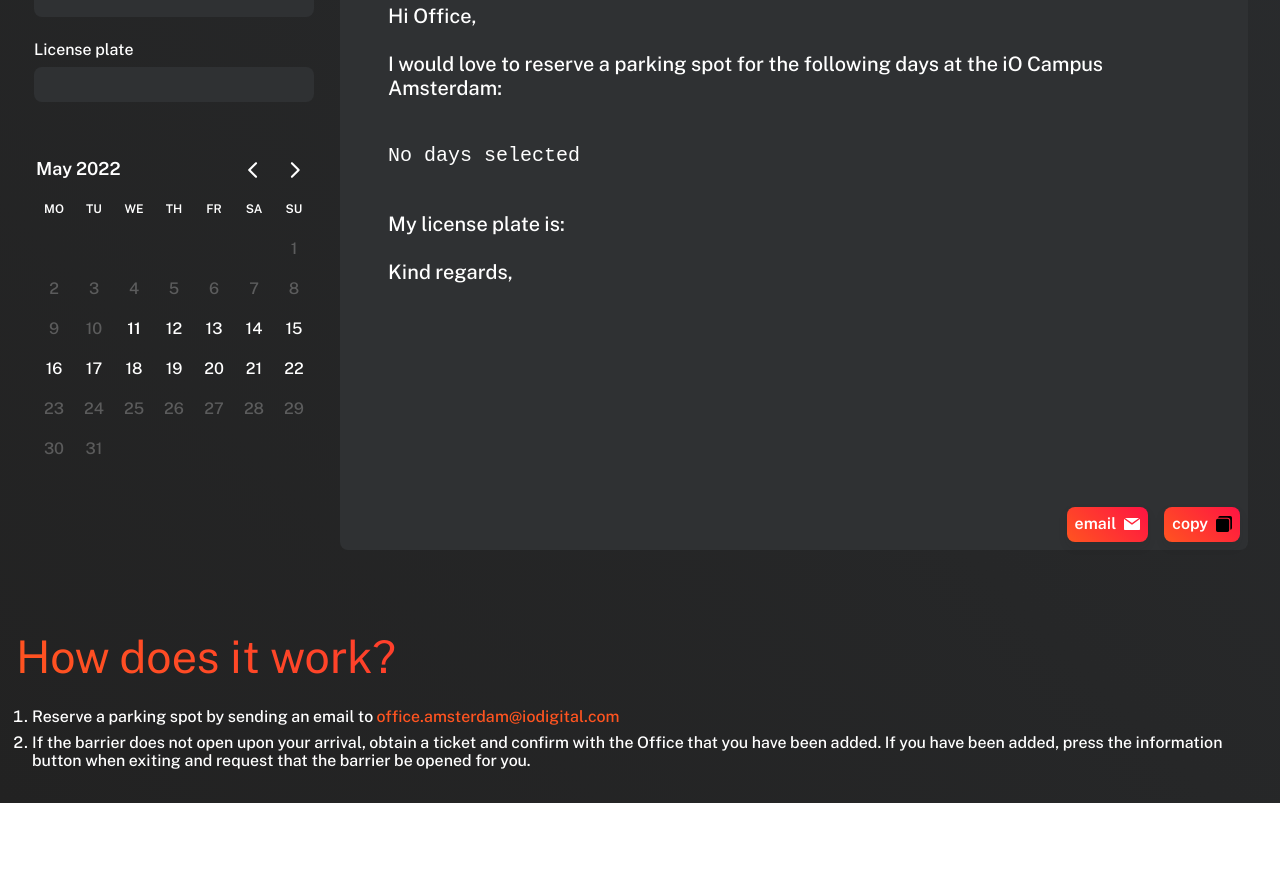
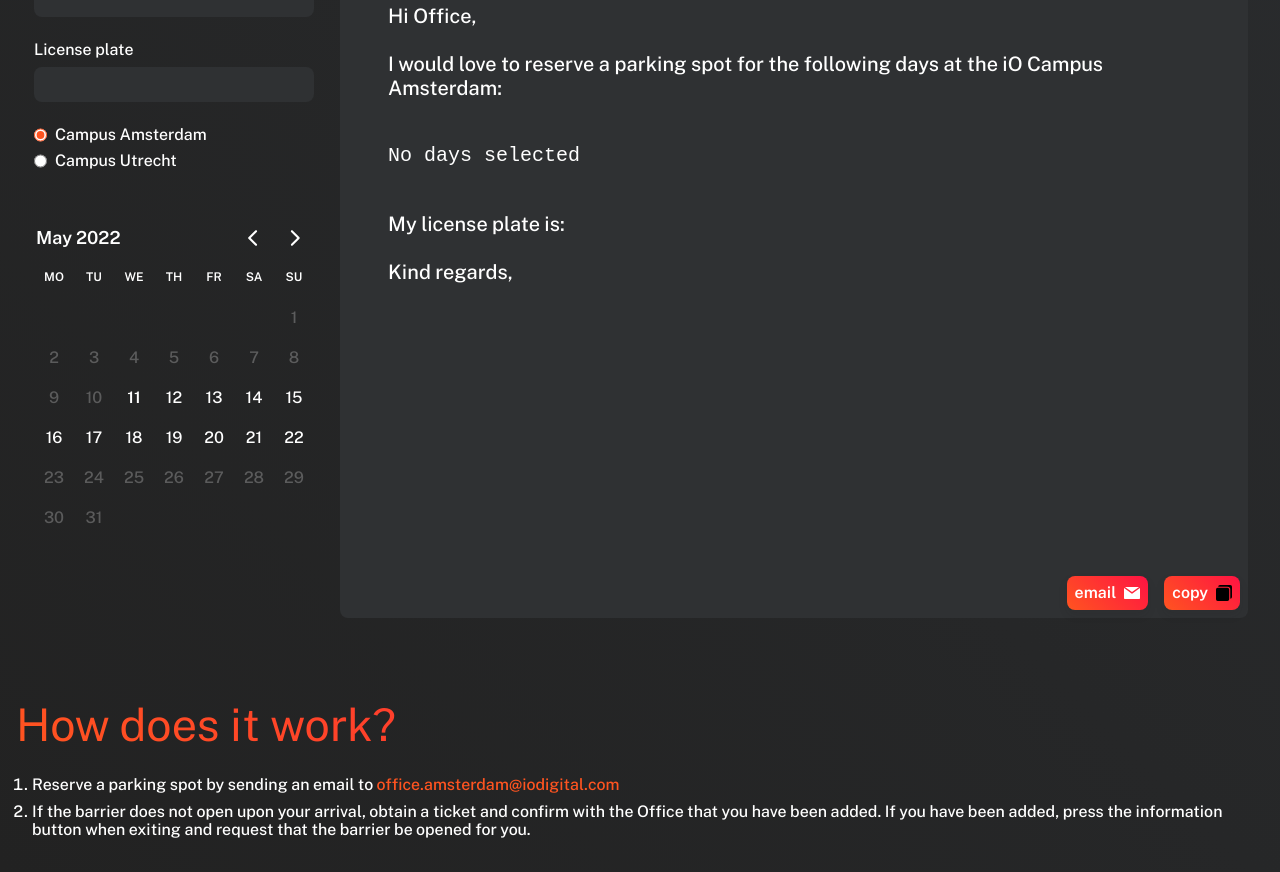
Before and after one commit to DaveBitter/io-campus-amsterdam-parking, a Next.js app: page / in a window 1280 px wide. Shown: the part 360-1232 px from the top of the page. Before the commit the page ends 1163 px from the top, so only its background shows below. Built offline with nearby package versions, Linux system fonts and the light colour scheme.

Commit message:
feat(app): add campus picker

```diff
--- a/pages/index.tsx
+++ b/pages/index.tsx
@@ -69,6 +69,7 @@ const Home = () => {
 
   const [name, setName] = useState<string | null>(null);
   const [licensePlate, setLicensePlate] = useState<string | null>(null);
+  const [campus, setCampus] = useState<string | null>(null);
   const [selectedDays, setSelectedDays] = React.useState<Date[]>();
   const [selectedPartsOfDay, setSelectedPartsOfDay] = useState({});
   const [showCopiedFeedback, setShowCopiedFeedback] = useState(false);
@@ -76,11 +77,13 @@ const Home = () => {
   useEffect(() => {
     name && window.localStorage.setItem("name", name);
     licensePlate && window.localStorage.setItem("licensePlate", licensePlate);
-  }, [name, licensePlate]);
+    campus && window.localStorage.setItem("campus", campus);
+  }, [name, licensePlate, campus]);
 
   useEffect(() => {
     setName(window.localStorage.getItem("name") || null);
     setLicensePlate(window.localStorage.getItem("licensePlate") || null);
+    setCampus(window.localStorage.getItem("campus") || "Amsterdam");
   }, []);
 
   const outputRef = useRef<HTMLHtmlElement>(null);
@@ -97,18 +100,27 @@ const Home = () => {
 
   const [mailtoBody, setMailtoBody] = useState<string | null>(null);
   useEffect(() => {
-    outputRef?.current?.innerHTML &&
-      setMailtoBody(replaceAll(outputRef.current?.innerHTML, "<br>", "%0D%0A"));
-  }, [name, licensePlate, selectedDays]);
+    // setTimeout is needed to wait for the DOM to update
+    setTimeout(() => {
+      outputRef?.current?.innerHTML &&
+        setMailtoBody(
+          replaceAll(
+            replaceAll(outputRef.current?.innerHTML, "<br>", "%0D%0A"),
+            "<!-- -->",
+            ""
+          )
+        );
+    }, 0);
+  }, [name, licensePlate, campus, selectedDays]);
 
   return (
     <>
       <main>
-        <h1 className="text-colored">iO Amsterdam Campus Parking</h1>
+        <h1 className="text-colored">iO {campus} Campus Parking</h1>
         <p className="copy--large">
           Easily create an email template to let{" "}
-          <a href="mailto:office.amsterdam@iodigital.com">
-            office.amsterdam@iodigital.com
+          <a href={`mailto:office.${campus?.toLowerCase()}@iodigital.com`}>
+            office.{campus?.toLowerCase()}@iodigital.com
           </a>{" "}
           know that you want to reserve a parking spot.
         </p>
@@ -142,6 +154,36 @@ const Home = () => {
                 onChange={({ target }) => setLicensePlate(target.value)}
                 required
               />
+            </div>
+            <div className="form__item">
+              <div className="form__radio-container">
+                <label className="form__label" htmlFor="campus-amsterdam">
+                  Campus Amsterdam
+                </label>
+                <input
+                  id="campus-amsterdam"
+                  className="form__input"
+                  type="radio"
+                  name="campus"
+                  checked={campus === "Amsterdam"}
+                  onChange={() => setCampus("Amsterdam")}
+                  required
+                />
+              </div>
+              <div className="form__radio-container">
+                <label className="form__label" htmlFor="campus-utrecht">
+                  Campus Utrecht
+                </label>
+                <input
+                  id="campus-utrecht"
+                  className="form__input"
+                  type="radio"
+                  name="campus"
+                  checked={campus === "Utrecht"}
+                  onChange={() => setCampus("Utrecht")}
+                  required
+                />
+              </div>
             </div>
             <div className="form__item">
               {disabledDays && (
@@ -227,7 +269,7 @@ const Home = () => {
             Hi Office,
             <br />
             <br />I would love to reserve a parking spot for the following days
-            at the iO Campus Amsterdam:
+            at the iO Campus {campus}:
             <br />
             <br />
             {selectedDays ? (
@@ -269,7 +311,7 @@ const Home = () => {
         <div className="actions">
           <a
             className="mailto-link"
-            href={`mailto:office.amsterdam@iodigital.com?subject=Parking spot reservation request ${name} (${licensePlate})&body=${mailtoBody}`}
+            href={`mailto:office.${campus?.toLowerCase()}@iodigital.com?subject=Parking spot reservation request ${name} (${licensePlate})&body=${mailtoBody}`}
           >
             email
             <EmailIcon />
@@ -297,8 +339,8 @@ const Home = () => {
         <ol>
           <li>
             Reserve a parking spot by sending an email to{" "}
-            <a href="mailto:office.amsterdam@iodigital.com">
-              office.amsterdam@iodigital.com
+            <a href={`mailto:office.${campus?.toLowerCase()}@iodigital.com`}>
+              office.{campus?.toLowerCase()}@iodigital.com
             </a>
           </li>
           <li>
--- a/src/styles/common/_base.scss
+++ b/src/styles/common/_base.scss
@@ -99,6 +99,17 @@ ol {
     gap: $spacing-xs;
   }
 
+  &__radio-container {
+    display: flex;
+    flex-direction: row-reverse;
+    justify-content: flex-end;
+    gap: $spacing-xs;
+  }
+
+  &__label {
+    cursor: pointer;
+  }
+
   &__input {
     padding: $spacing-xs $spacing-sml;
     border: none;
```
